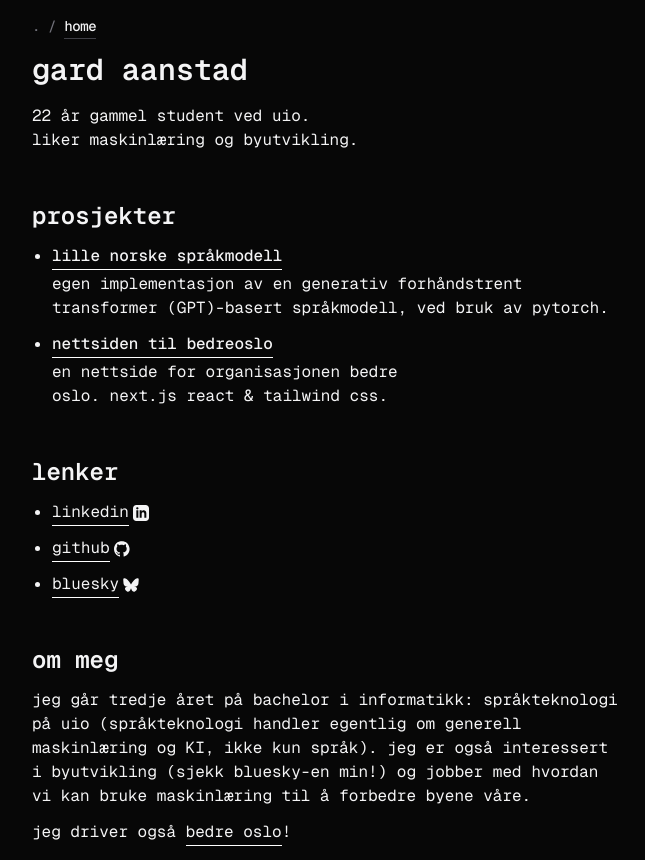
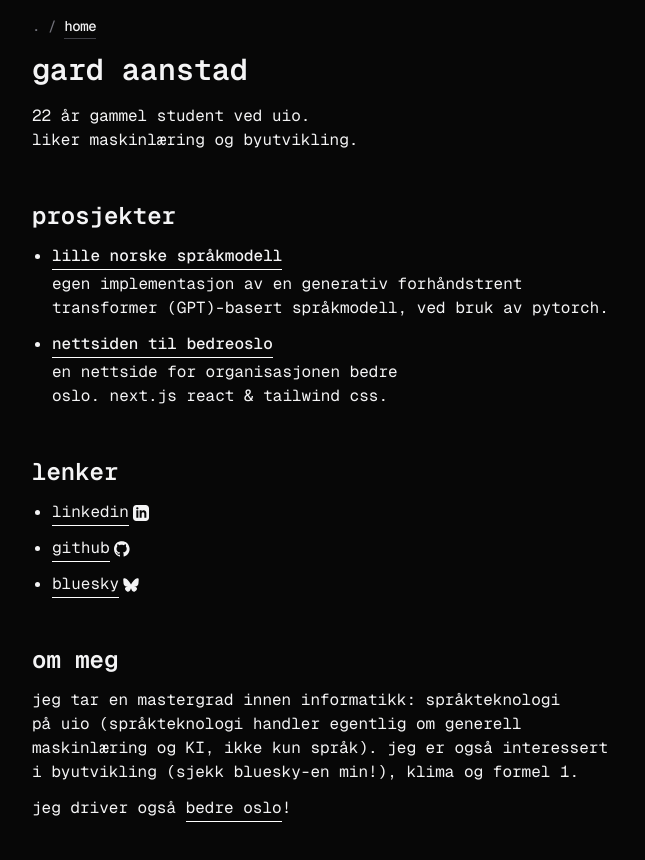
Before and after one commit to gardaanstad/gardaanstad, a Next.js app: page / in a window 1280 px wide. Shown: the whole page, without its empty margins (312-957 px from the left). After the commit the page ends 836 px from the top, so only its background shows below. Built offline with nearby package versions, Linux system fonts and the light colour scheme.

Commit message:
Oppdater om meg
Updated the description to reflect current studies and interests.

```diff
--- a/app/page.tsx
+++ b/app/page.tsx
@@ -83,7 +83,7 @@ export default function Home() {
       <div className="mt-12">
         <h2 className="mb-3">om meg</h2>
         <p>
-          jeg går tredje året på bachelor i informatikk: språkteknologi på uio (språkteknologi handler egentlig om generell maskinlæring og KI, ikke kun språk). jeg er også interessert i byutvikling (sjekk bluesky-en min!) og jobber med hvordan vi kan bruke maskinlæring til å forbedre byene våre.
+          jeg tar en mastergrad innen informatikk: språkteknologi på uio (språkteknologi handler egentlig om generell maskinlæring og KI, ikke kun språk). jeg er også interessert i byutvikling (sjekk bluesky-en min!), klima og formel 1.
         </p>
 
         <p className="mt-3">
```
